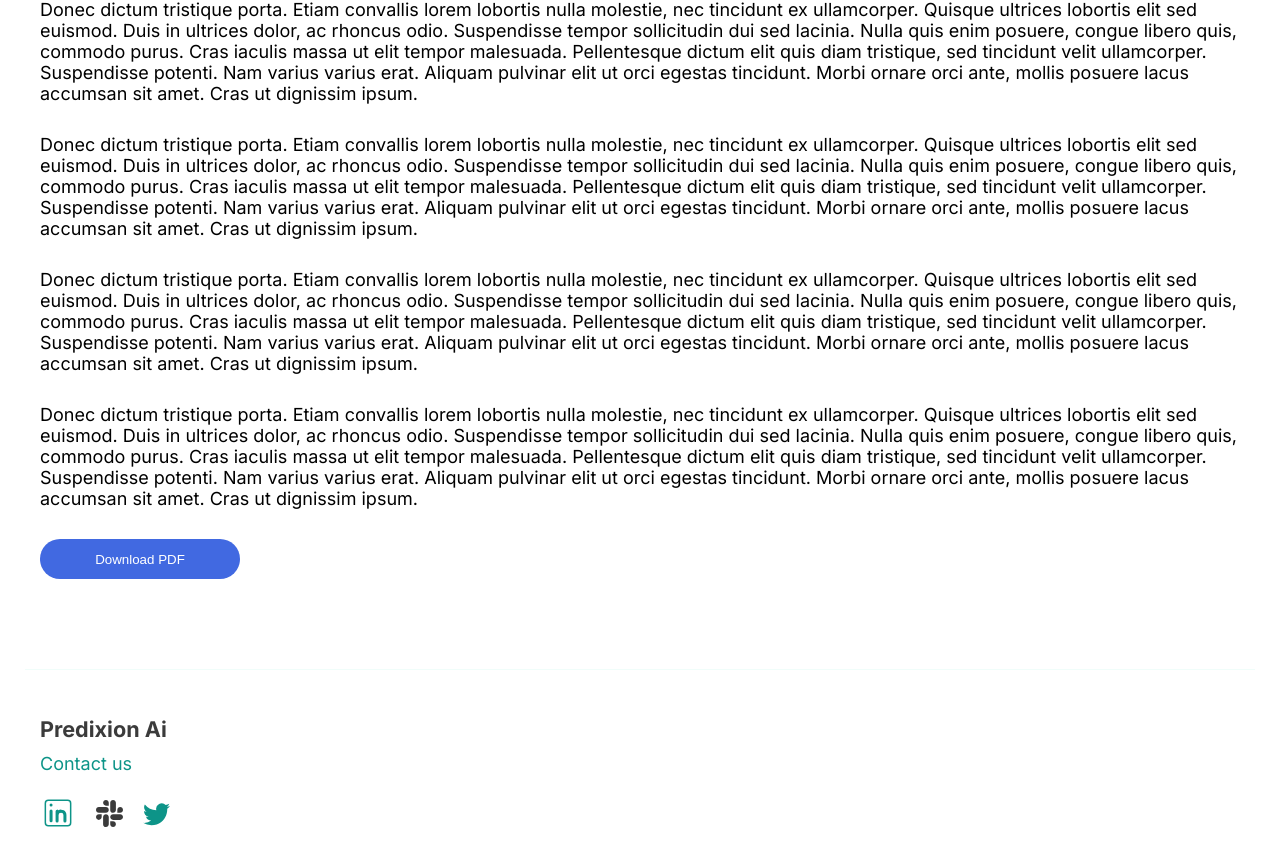
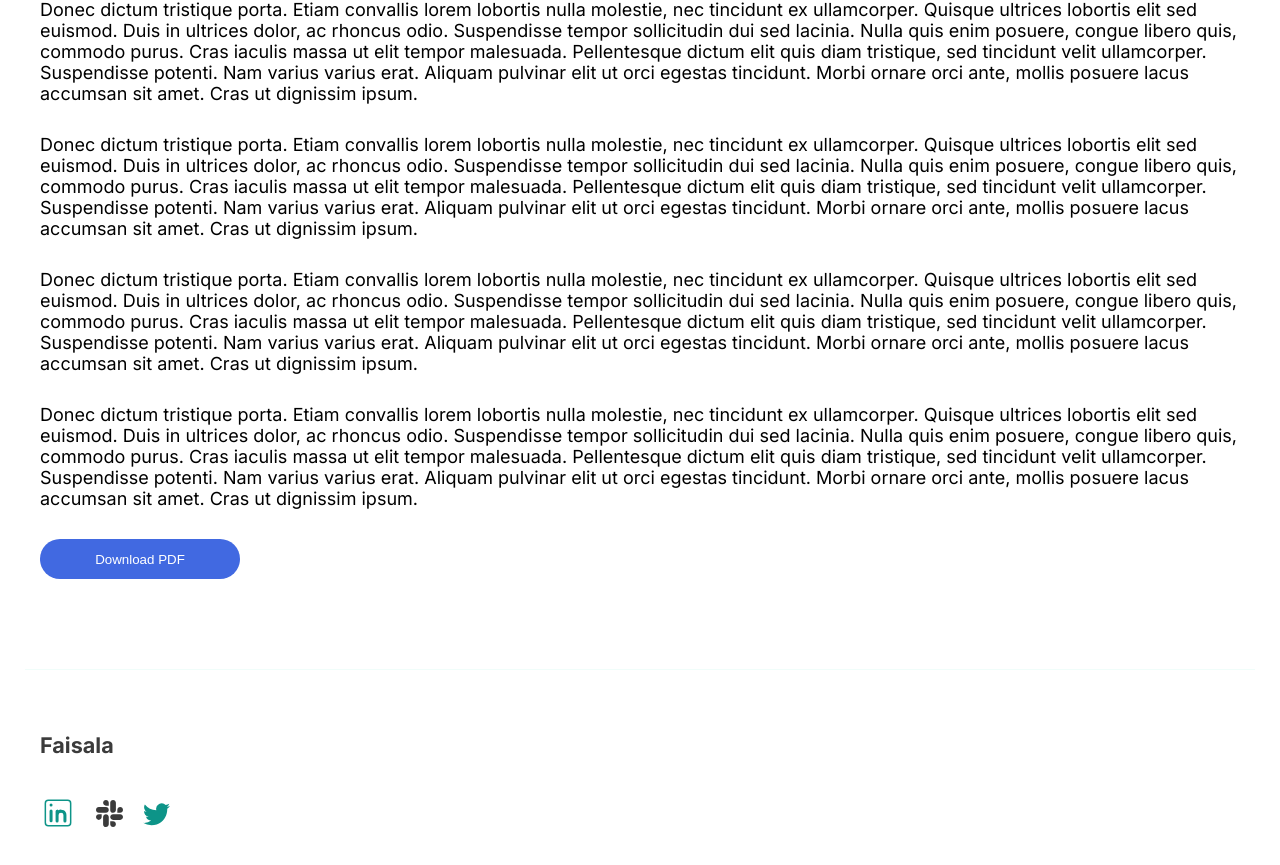
Before and after one commit to Byiringiro-saad/legal-ai, a React (Vite) app: page /form/download in a window 1280 px wide. Shown: the part 201-1066 px from the top of the page. Built offline with nearby package versions, Linux system fonts and the light colour scheme.

Commit message:
Update footer.jsx

```diff
--- a/src/components/footer.jsx
+++ b/src/components/footer.jsx
@@ -11,9 +11,8 @@ const Footer = () => {
       <div className="content">
         <div className="links">
           <a href="#" className="logo link">
-            Predixion Ai
+            Faisala
           </a>
-          <p className="link">Contact us</p>
         </div>
         <div className="icons">
           <a href="#">
```
